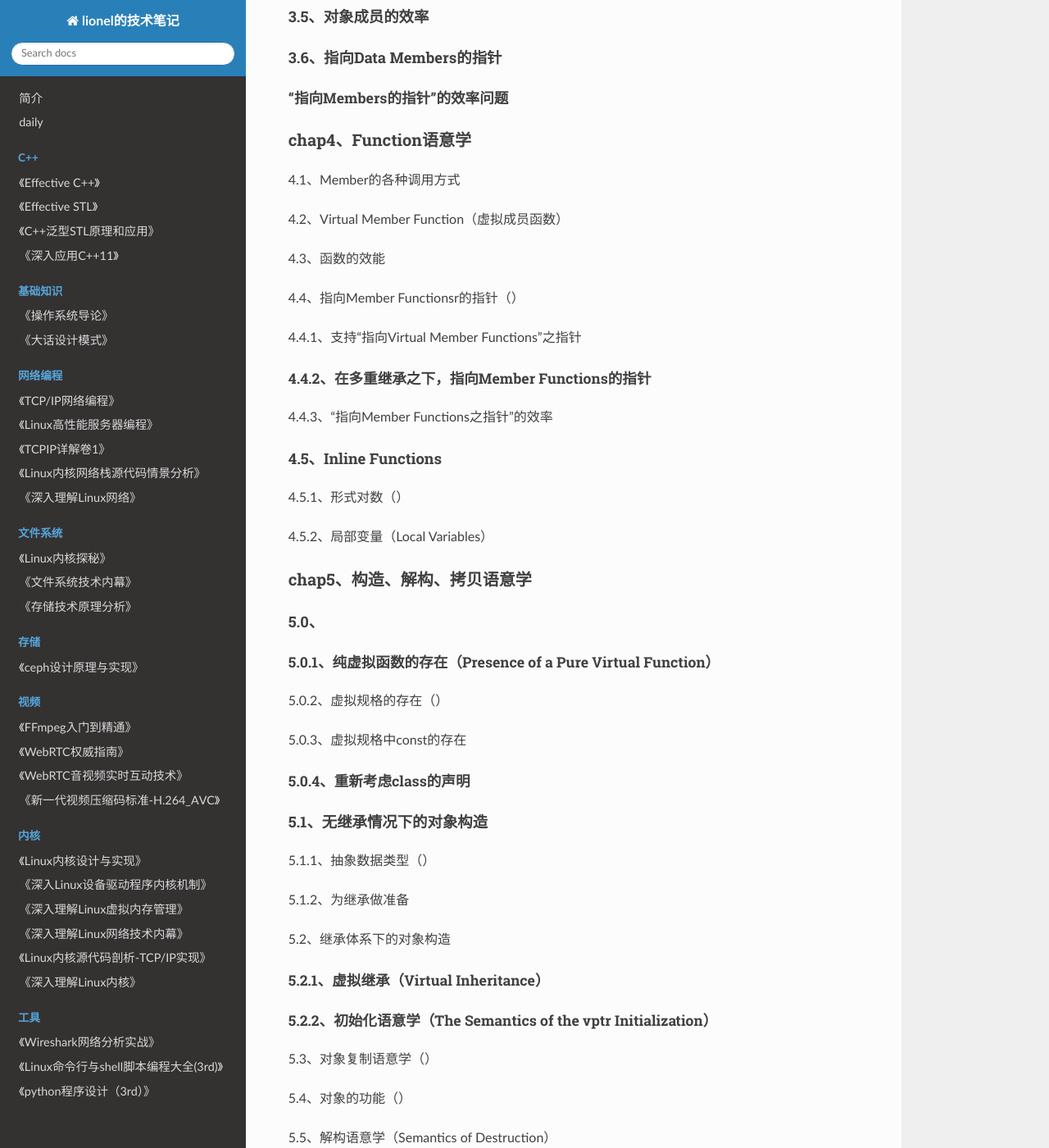
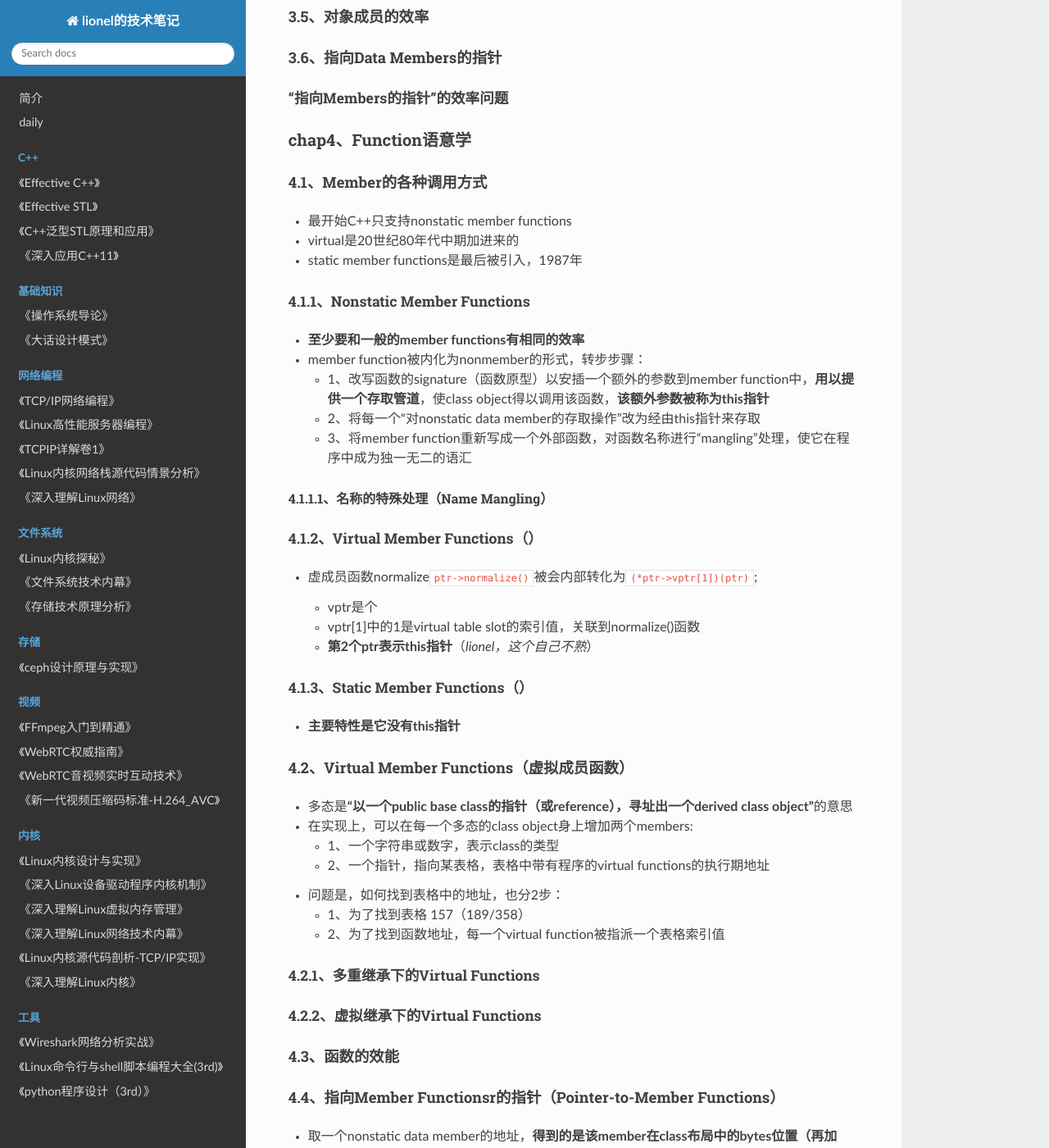
Before and after one commit to wolflion/booknotes, an MkDocs documentation site: the page built from docs/20C++/深度探索C++对象模型.md, in a window 1280 px wide and 1400 px high, scrolled down 4456 px. Shown: the whole window at 82% size. Built offline with MkDocs 1.6.1, drawn with Linux system fonts in a browser that asks for light colours; nearby versions of some CDN libraries; some of the changed text lies outside the part shown.

Commit message:
Update 深度探索C++对象模型.md

```diff
--- a/docs/20C++/深度探索C++对象模型.md
+++ b/docs/20C++/深度探索C++对象模型.md
@@ -80,7 +80,7 @@
   + 速度快：所有的函数引发操作都在编译时期解析完成，对象建构起来时不需要设置virtual机制
   + 空间紧凑：因为每一个class object不需要负担传统上为了支持virtual机制而需要的额外负荷
 
-### chap02构造函数语义学
+### chap02、构造函数语义学
 
 #### 2.1、Default Constructor的建构操作
 
@@ -177,25 +177,70 @@ class A : public Y, public Z{};
 
 ### chap4、Function语意学
 
-4.1、Member的各种调用方式
+#### 4.1、Member的各种调用方式
 
-4.2、Virtual Member Function（虚拟成员函数）
++ 最开始C++只支持nonstatic member functions
++ virtual是20世纪80年代中期加进来的
++ static member functions是最后被引入，1987年
 
-4.3、函数的效能
+##### 4.1.1、Nonstatic Member Functions
 
-4.4、指向Member Functionsr的指针（）
++ **至少要和一般的member functions有相同的效率**
++ member function被内化为nonmember的形式，转步步骤：
+  + 1、改写函数的signature（函数原型）以安插一个额外的参数到member function中，**用以提供一个存取管道**，使class object得以调用该函数，**该额外参数被称为this指针**
+  + 2、将每一个“对nonstatic data member的存取操作”改为经由this指针来存取
+  + 3、将member function重新写成一个外部函数，对函数名称进行“mangling”处理，使它在程序中成为独一无二的语汇
 
-4.4.1、支持“指向Virtual Member Functions”之指针
+###### 4.1.1.1、名称的特殊处理（Name Mangling）
+
+##### 4.1.2、Virtual Member Functions（）
+
++ 虚成员函数normalize`ptr->normalize()`被会内部转化为`(*ptr->vptr[1])(ptr)`;
+  + vptr是个
+  + vptr[1]中的1是virtual table slot的索引值，关联到normalize()函数
+  + **第2个ptr表示this指针**（*lionel，这个自己不熟*）
+
+##### 4.1.3、Static Member Functions（）
+
++ **主要特性是它没有this指针**
+
+#### 4.2、Virtual Member Functions（虚拟成员函数）
+
++ 多态是**“以一个public base class的指针（或reference），寻址出一个derived class object”**的意思
++ 在实现上，可以在每一个多态的class object身上增加两个members:
+  + 1、一个字符串或数字，表示class的类型
+  + 2、一个指针，指向某表格，表格中带有程序的virtual functions的执行期地址
++ 问题是，如何找到表格中的地址，也分2步：
+  + 1、为了找到表格    157（189/358）
+  + 2、为了找到函数地址，每一个virtual function被指派一个表格索引值
+
+##### 4.2.1、多重继承下的Virtual Functions
+
+##### 4.2.2、虚拟继承下的Virtual Functions
+
+#### 4.3、函数的效能
+
+#### 4.4、指向Member Functionsr的指针（Pointer-to-Member Functions）
+
++ 取一个nonstatic data member的地址，**得到的是该member在class布局中的bytes位置（再加1）**，需要绑定到某个class object的地址上，才能够被存取
+
+##### 4.4.1、支持“指向Virtual Member Functions”之指针
 
 ##### 4.4.2、在多重继承之下，指向Member Functions的指针
 
-4.4.3、“指向Member Functions之指针”的效率
+##### 4.4.3、“指向Member Functions之指针”的效率
 
 #### 4.5、Inline Functions
 
-4.5.1、形式对数（）
++ 一般而言，处理一个inline函数，有两个阶段：
+  + 1、分析函数定义，以决定函数的"intrinsic inline ability"（本质的inline能力）
+  + 2、真正的inline函数扩展操作是在调用的那一点上，这会带来参数的求值操作（evaluation）以及临时性对象的管理
 
-4.5.2、局部变量（Local Variables）
+##### 4.5.1、形式参数（Formal Argument）
+
++ **每一个形式参数都会被对应的实际参数取代**
+
+##### 4.5.2、局部变量（Local Variables）
 
 ### chap5、构造、解构、拷贝语意学
 
```
